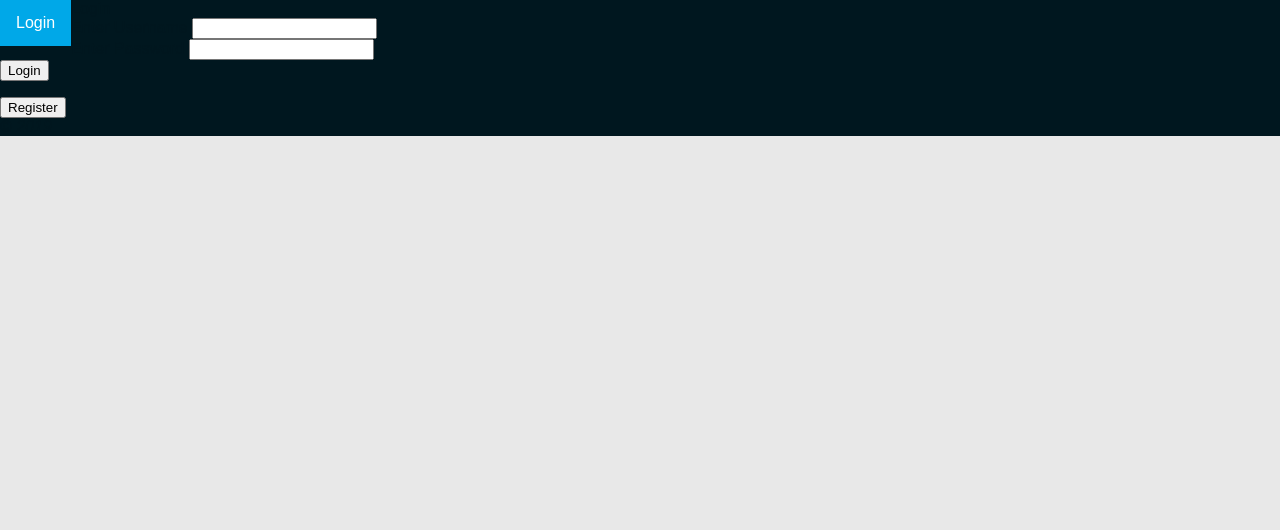
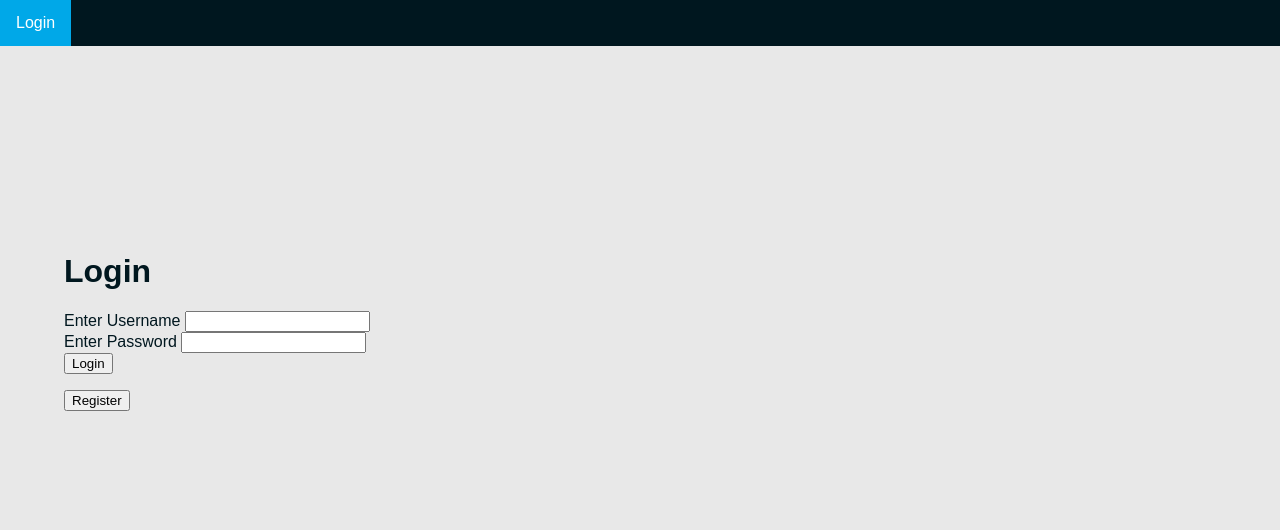
Before and after one commit to Tyler-Arnold/student-forum, a CodeIgniter app: page /database/index.php/user/login in a window 1280 px wide. Shown: the top 530 px of the page. Run offline with CodeIgniter, Linux system fonts and the light colour scheme.

Commit message:
Fixed a bug with the login layout

```diff
--- a/application/controllers/Feed.php
+++ b/application/controllers/Feed.php
@@ -7,6 +7,9 @@ class Feed extends CI_Controller {
         $this->load->library('session');
     }
 
+    /*
+        The main feed page.
+    */
     public function index() {
 		$userid=$this->session->userdata('id');
 
--- a/application/controllers/User.php
+++ b/application/controllers/User.php
@@ -76,7 +76,7 @@
 				$this->load->view('templates/footer');
 				$this->session->set_flashdata('error_msg','Login Failed');
 			} else {
-			//check if username is valid nad password, if so then logs in
+			//check if username is valid and password, if so then logs in
 			//and redirects to feed
 				if($this->user_model->login_user()==false){
 					$data['errormsg']='Username/password incorrect';
--- a/application/views/templates/header.php
+++ b/application/views/templates/header.php
@@ -22,7 +22,8 @@
 				<li><a href="<?php echo base_url('appointments/view');?>">Appointments</a></li>
 				<li><a href="<?php echo base_url('user/logout');?>">Logout</a></li>
 				<li><p style="color:white;">Logged in as <?php echo $username;?></p></li>
+			<?php } ?>
 			</ul>
 		</nav>
 	<div class="page-container">
-	<h1 class="title"><?php } echo $title; ?></h1>
+	<h1 class="title"><?php echo $title; ?></h1>
```
Also changed, not shown: application/views/user/login.php (+3 -4 lines).
